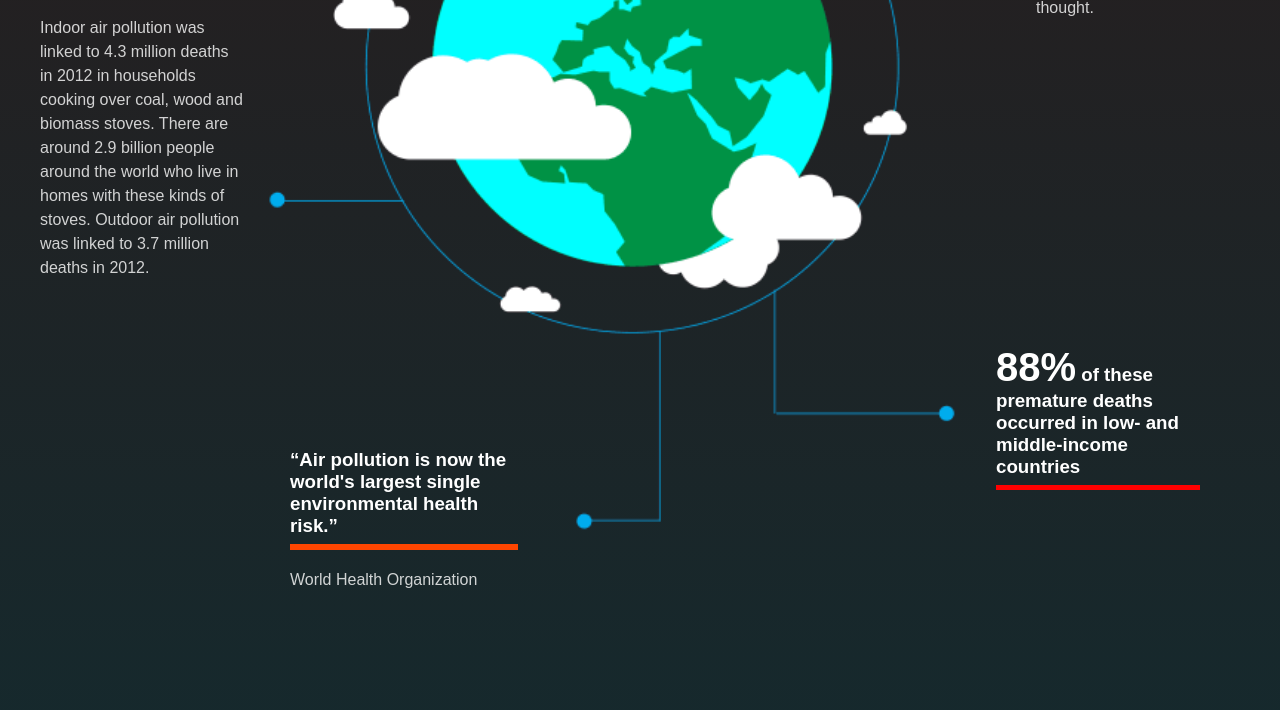
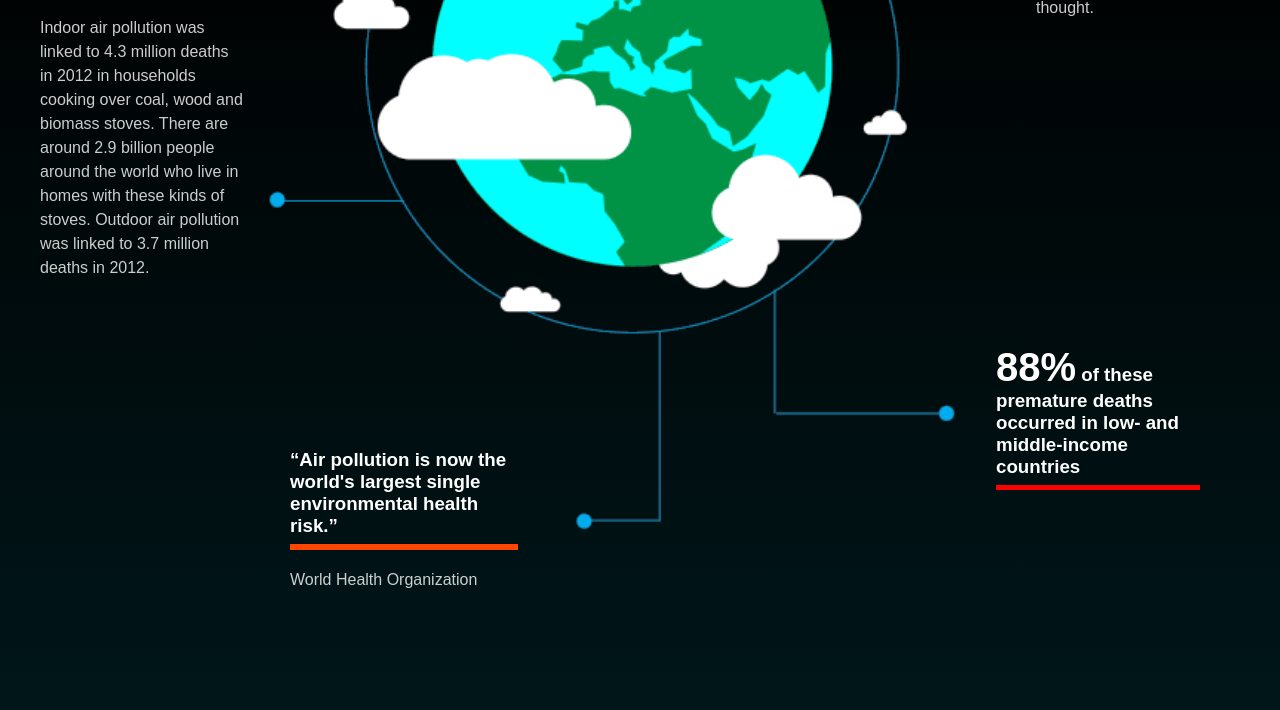
Before and after one commit to itzRoy/air-pollution, a plain HTML site: page index.html in a window 1280 px wide. Shown: the part 484-1194 px from the top of the page. Drawn offline with Linux system fonts and the light colour scheme.

Commit message:
html rel fix /

```diff
--- a/styles.css
+++ b/styles.css
@@ -5,11 +5,7 @@ body {
   font-family: "Ubuntu", sans-serif;
   color: rgba(255, 255, 255, 1);
   background: rgb(37, 31, 32);
-  background: linear-gradient(
-    0deg,
-    rgba(0, 55, 63, 1) 0%,
-    rgba(37, 31, 32, 1) 85%
-  );
+  background: linear-gradient(0deg, rgba(0, 55, 63, 1) 0%, rgb(0, 0, 0) 85%);
 }
 
 header {
```
